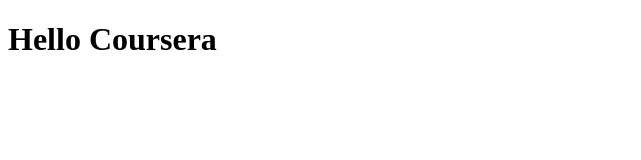
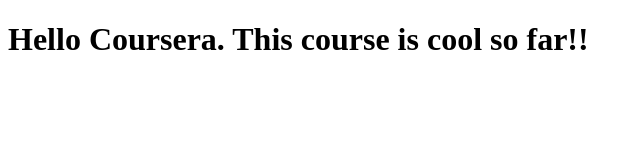
Before and after one commit to oajosiah/coursera-test, a plain HTML site: page site/index.html in a window 1280 px wide. Shown: the whole page, without its empty margins (0-641 px from the left). Drawn offline with Linux system fonts and the light colour scheme.

Commit message:
modified first page

```diff
--- a/site/index.html
+++ b/site/index.html
@@ -4,6 +4,6 @@
 	<title>Hello Coursera</title>
 </head>
 <body>
-<h1>Hello Coursera</h1>
+<h1>Hello Coursera. This course is cool so far!!</h1>
 </body>
 </html>
```
